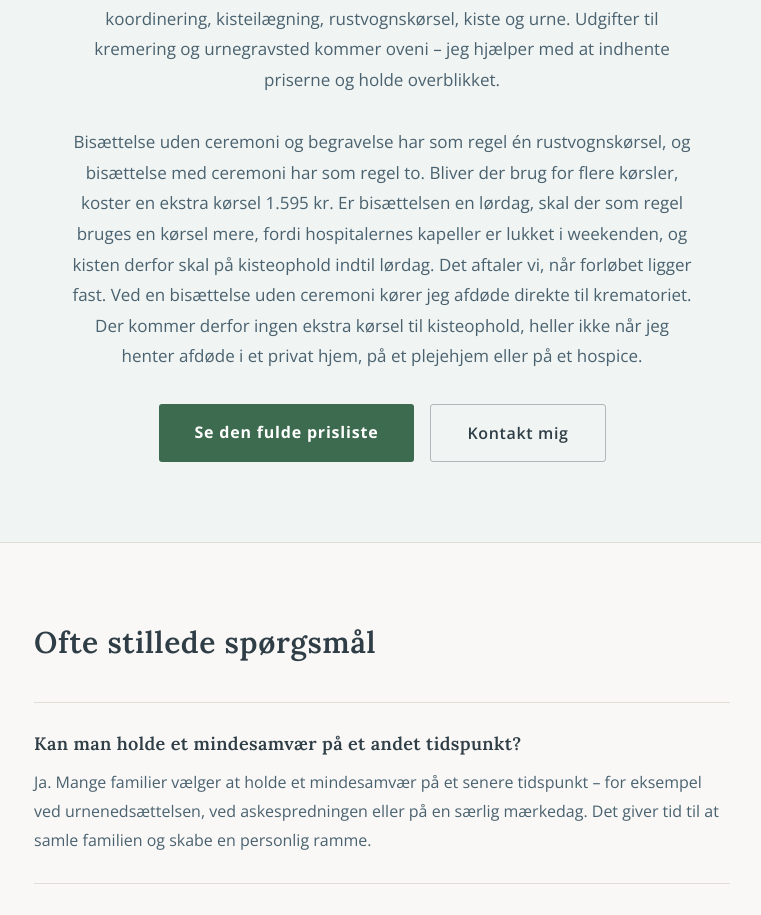
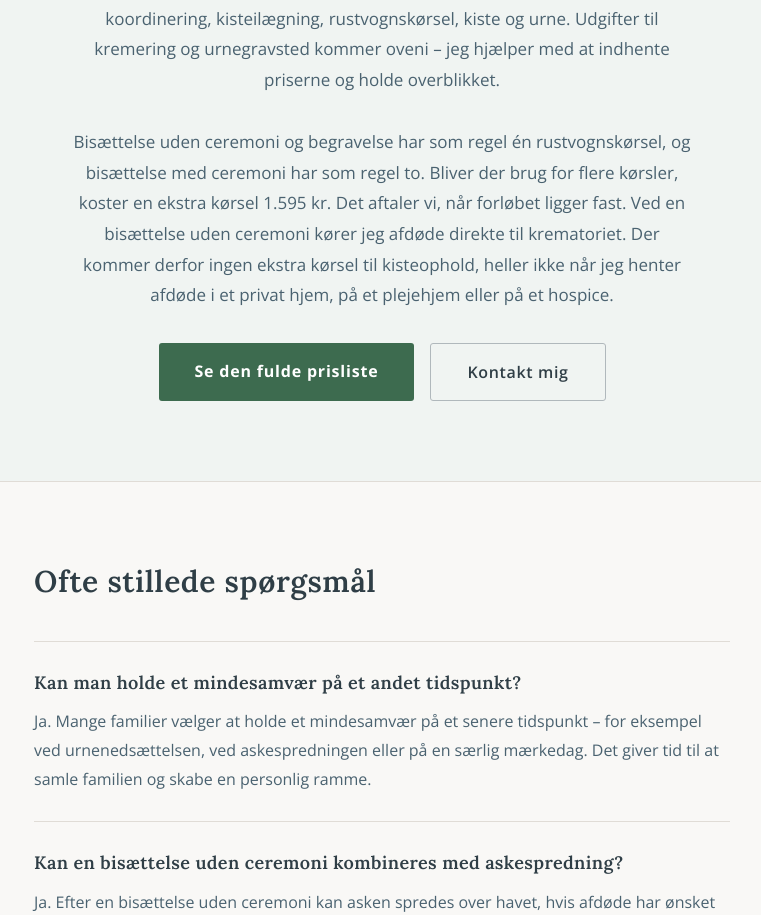
Before and after one commit to KimBondo/Bedemand-K-benhavn, a React (Vite) app in the folder client/: page /afsked-uden-ceremoni in a window 1280 px wide. Shown: the part 2822-3737 px from the top of the page, without its empty margins (258-1019 px from the left). Built offline with nearby package versions, Linux system fonts and the light colour scheme.

Commit message:
Bisættelse uden ceremoni: fjern lørdagssætningen fra afsnittet efter prisen
Lørdagsreglen gælder ikke ved bisættelse uden ceremoni (som i prisberegneren).

Co-Authored-By: Claude Opus 5.5 <noreply@anthropic.com>
Claude-Session: https://claude.ai/code/session_01F6kLjEGrqw4xD5LBLrMpCs

```diff
--- a/client/src/pages/KimAfskedUdenCeremoni.tsx
+++ b/client/src/pages/KimAfskedUdenCeremoni.tsx
@@ -192,7 +192,7 @@ export default function KimAfskedUdenCeremoni() {
           En bisættelse uden ceremoni koster <strong>9.995 kr.</strong> Prisen gælder afhentning fra hospital, hospice eller plejehjem. Henter jeg afdøde i et privat hjem, kommer der 1.200 kr. oveni. Det er den mest enkle løsning og inkluderer mit honorar, koordinering, kisteilægning, rustvognskørsel, kiste og urne. Udgifter til kremering og urnegravsted kommer oveni – jeg hjælper med at indhente priserne og holde overblikket.
         </p>
         <p style={{ fontSize: "clamp(15px, 1.6vw, 17px)", color: "#4a6270", lineHeight: 1.8, maxWidth: "620px", margin: "0 auto 32px" }}>
-          Bisættelse uden ceremoni og begravelse har som regel én rustvognskørsel, og bisættelse med ceremoni har som regel to. Bliver der brug for flere kørsler, koster en ekstra kørsel 1.595 kr. Er bisættelsen en lørdag, skal der som regel bruges en kørsel mere, fordi hospitalernes kapeller er lukket i weekenden, og kisten derfor skal på kisteophold indtil lørdag. Det aftaler vi, når forløbet ligger fast. Ved en bisættelse uden ceremoni kører jeg afdøde direkte til krematoriet. Der kommer derfor ingen ekstra kørsel til kisteophold, heller ikke når jeg henter afdøde i et privat hjem, på et plejehjem eller på et hospice.
+          Bisættelse uden ceremoni og begravelse har som regel én rustvognskørsel, og bisættelse med ceremoni har som regel to. Bliver der brug for flere kørsler, koster en ekstra kørsel 1.595 kr. Det aftaler vi, når forløbet ligger fast. Ved en bisættelse uden ceremoni kører jeg afdøde direkte til krematoriet. Der kommer derfor ingen ekstra kørsel til kisteophold, heller ikke når jeg henter afdøde i et privat hjem, på et plejehjem eller på et hospice.
         </p>
         <div style={{ display: "flex", flexWrap: "wrap", justifyContent: "center", gap: "16px" }}>
           <a href="/priser/" style={{ display: "inline-block", background: "#3D6B4F", color: "#ffffff", fontFamily: "'Open Sans', sans-serif", fontWeight: 700, fontSize: "16px", padding: "16px 36px", borderRadius: "3px", textDecoration: "none", letterSpacing: "0.05em" }}>
```
